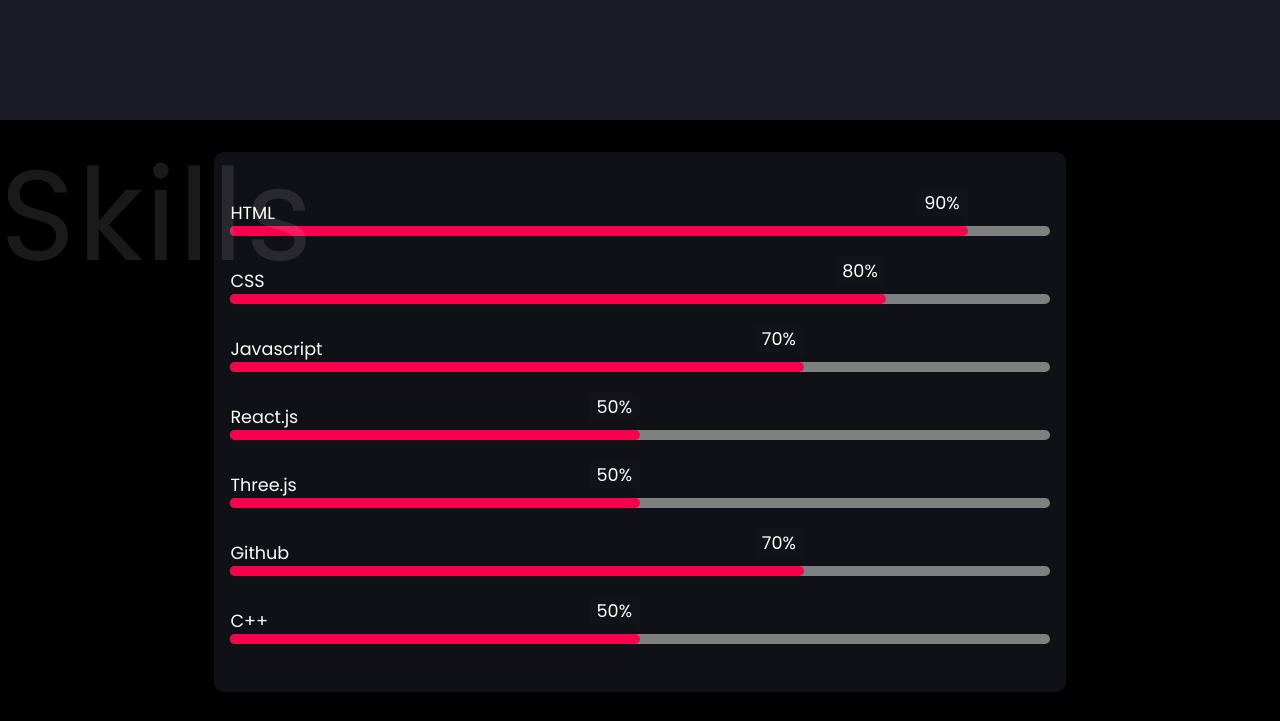
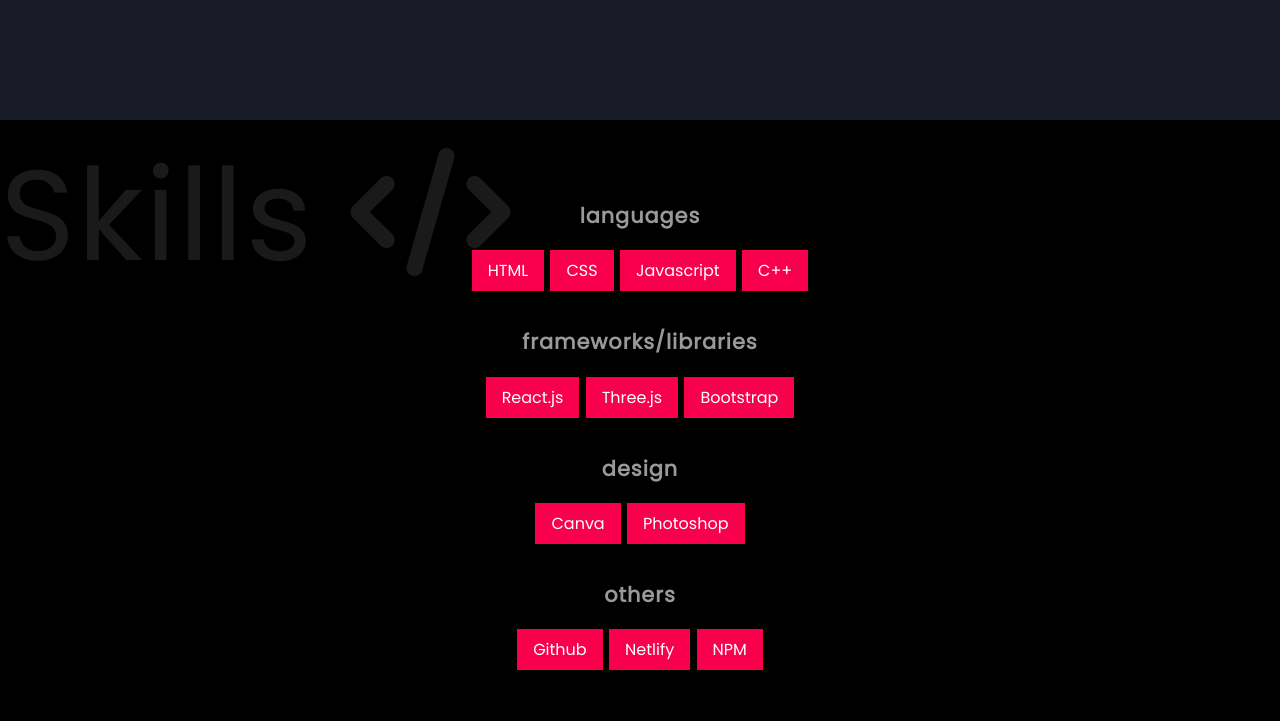
Before and after one commit to Kavya-25/portfolio, a plain HTML site: page index.html in a window 1280 px wide. Shown: the part 1520-2241 px from the top of the page. Drawn offline with nearby package versions, Linux system fonts and the light colour scheme.

Commit message:
skill section changed

```diff
--- a/index.html
+++ b/index.html
@@ -45,7 +45,8 @@
                Student & Web Developer
             </div>
            <div class="header-text">This website serves as my online resume and showcases my qualifications, experience, education, and projects. I am now learning React.js and eager to create a growing number of projects. </div>
-           <button><a href="#portfolio">See Portfolio&nbsp;&nbsp;<i class="fa-solid fa-arrow-right"></i></a></button>
+           <button><a href="#portfolio">See Portfolio&nbsp;&nbsp;<i class="fa-solid fa-arrow-right"></i></a></button><br>
+           <button class="cv"><a href="./docs/CV - KAVYA.pdf" download><i class="fa-solid fa-download"></i>&nbsp;&nbsp;Download CV</a></button>
            <div class="social-icons">
             <ul>
                 <a href="https://www.instagram.com/i_kavya_2501/" target="_blank"><li><i class="fa-brands fa-instagram" ></i></li></a>
@@ -72,56 +73,61 @@
               I'm a third-year student at National Institute of Technology in Hamirpur, Himachal Pradesh, where I'm pursuing a degree in mathematics and scientific computing engineering. My current GPA is 9.20. <br>
               I also serve as Team Pixonoids' coordinator and lead web developer. Team Pixonoids is the college's top club for web development and photography.
               I work as a front-end developer who prioritises producing clear and efficient code.<br>
-                <button><a href="./docs/CV - KAVYA.pdf" download><i class="fa-solid fa-download"></i>&nbsp;&nbsp;Download CV</a></button>
+                <!-- <button><a href="./docs/CV - KAVYA.pdf" download><i class="fa-solid fa-download"></i>&nbsp;&nbsp;Download CV</a></button> -->
             </div>
         </div>
         </div>
     </section>
     <section id="skills">
-      <p class="educationwatermark">Skills</p>
+      <p class="educationwatermark">Skills&nbsp;<i class="fa-solid fa-code"></i></p>
         <div class="heading">Skills</div>
         <div class="skills-container">
-            <div class="skills-bar" data-aos="fade-right">
-                <div class="bar">
-                    <div class="info">
-                        <span>HTML</span>
-                        <div class="progress-line html"><span></span></div>
+            <h3>Languages</h3>
+            <div class="skill-inner-container">
+       <div class="skillchip">
+        HTML
+       </div>
+       <div class="skillchip">
+        CSS
+       </div>
+       <div class="skillchip">
+        Javascript
+       </div>
+       <div class="skillchip">
+        C++
        </div>
       </div>
-                <div class="bar">
-                    <div class="info">
-                        <span>CSS</span>
-                        <div class="progress-line css"><span></span></div>
+            <h3>Frameworks/Libraries</h3>
+            <div class="skill-inner-container">
+       <div class="skillchip">
+        React.js
+       </div>
+       <div class="skillchip">
+       Three.js
+       </div>
+       <div class="skillchip">
+        Bootstrap
        </div>
       </div>
-                <div class="bar">
-                    <div class="info">
-                        <span>Javascript</span>
-                        <div class="progress-line js"><span></span></div>
+            <h3>Design</h3>
+            <div class="skill-inner-container">
+       <div class="skillchip">
+      Canva
+       </div>
+       <div class="skillchip">
+      Photoshop
        </div>
       </div>
-                <div class="bar">
-                    <div class="info">
-                        <span>React.js</span>
-                        <div class="progress-line react"><span></span></div>
+            <h3>Others</h3>
+            <div class="skill-inner-container">
+       <div class="skillchip">
+          Github
        </div>
+       <div class="skillchip">
+          Netlify
        </div>
-                <div class="bar">
-                    <div class="info">
-                        <span>Three.js</span>
-                        <div class="progress-line three"><span></span></div>
-                    </div>
-                </div>
-                <div class="bar">
-                    <div class="info">
-                        <span>Github</span>
-                        <div class="progress-line github"><span></span></div>
-                    </div>
-                </div>
-            <div class="bar">
-                <div class="info">
-                    <span>C++</span>
-                    <div class="progress-line cpp"><span></span></div>
+       <div class="skillchip">
+          NPM
        </div>
       </div>
         </div>
@@ -254,6 +260,7 @@
         </div>
         <button class="more"><a href="https://github.com/Kavya-25" target="_blank">View More </a></button>
     </section>
+
     <section id="contact">
         <div class="heading" data-aos="fade-down">Contact</div>
         <div class="contactTxt">Wish to collab? Or have any idea? Contact me here.</div>
@@ -271,7 +278,7 @@
                 <span>+1 23456 789</span>
             </div>
     </div>
-    <p>Made with 🧡 by Kavya</p>
+    <p>Made with ❤️ by Kavya</p>
     </section>
 
 
--- a/style.css
+++ b/style.css
@@ -1,4 +1,5 @@
 @import url("https://fonts.googleapis.com/css2?family=Poppins:wght@100;400&family=Roboto:wght@300;500&display=swap");
+
 * {
   margin: 0;
   padding: 0;
@@ -6,7 +7,8 @@
 body {
   background-color: #000;
   color: white;
-  font-family: "Poppins", sans-serif;
+  font-family: 'Poppins', sans-serif;
+
 }
 ::-webkit-scrollbar {
   width: 5px;
@@ -106,17 +108,11 @@
   background-size: contain;
 }
 #nav-desktop {
-  position: absolute;
   padding: 20px;
   display: flex;
   justify-content: space-between;
-  /* flex-wrap: wrap; */
   position: fixed;
-  height: 100%;
-  z-index: 99;
-  /* background: rgba( 62, 62, 95, 0.25 );
-backdrop-filter: blur( 4px );
--webkit-backdrop-filter: blur( 4px ); */
+  height: inherit;
   transform: rotate(90deg);
   right: 0%;
 }
@@ -134,6 +130,7 @@
 #nav-ul li {
   display: inline-block;
   margin: 5px 0;
+  z-index: 99;
 }
 #nav-ul li:hover {
   transform: scale(1.1);
@@ -145,6 +142,7 @@
   margin-right: 2rem;
   font-size: 1.3rem;
   padding-bottom: 10px;
+
 }
 #nav-ul li a:hover {
   border-bottom: 1px solid #f9004d;
@@ -201,6 +199,7 @@
   font-size: 1.3rem;
   border: 2px solid #f9004d;
   border-radius: 5px;
+  margin: 1rem 0;
 }
 .intro button:hover {
   transform: scale(1.1);
@@ -347,102 +346,45 @@
 }
 .skills-container {
   display: flex;
-  flex-direction: column;
-  justify-content: space-around;
+  flex-direction:column;
+  justify-content:space-around;
   align-items: center;
-  width: 80%;
+  flex-wrap: wrap;
+  padding: 2rem 0;
 }
-.skills-bar {
-  width: 80%;
-  padding: 1rem;
-  box-shadow: 5px 5px 10px rgba(0, 0, 0, 0.2);
-  background: rgba(66, 66, 94, 0.25);
-  backdrop-filter: blur(4px);
-  -webkit-backdrop-filter: blur(4px);
-  border-radius: 10px;
+#skills h3{
+  opacity: 0.6;
+  font-size: 1.3rem;
+  text-transform: lowercase;
+  letter-spacing: 1px;
+  margin-top: 1rem;
 }
-.bar {
-  margin: 2rem 0;
+.skill-inner-container{
+  display: flex;
+  flex-direction: row;
+  margin: 1rem 0.2rem;
 }
-.bar .info span {
-  font-size: 1.1rem;
+.skillchip{
+  display: -webkit-flex;
+    display: flex;
+    -webkit-flex-direction: column;
+    flex-direction: column;
+    -webkit-justify-content: center;
+    justify-content: center;
+    margin: 0.2em;
+    -webkit-align-items: center;
+    align-items: center;
+    position: relative;
+    cursor: pointer;
+    padding: 0.5em 1em;
+    font-size: 1rem;
+    color: #FFF;
+    background-color: #f9004d;
 }
-.progress-line {
-  position: relative;
-  height: 10px;
-  width: 100%;
-  background-color: gray;
-  border-radius: 10px;
+.skillchip:hover{
+  transform: scale(1.1);
+  transition: 0.2s;
 }
-.progress-line span {
-  height: 100%;
-  background-color: #f9004d;
-  position: absolute;
-  border-radius: 10px;
-}
-.progress-line span::before {
-  position: absolute;
-  content: "";
-  height: 0;
-  right: 0;
-  top: -10px;
-  width: 0;
-  border: 7px solid transparent;
-  border-bottom-width: 0;
-  border-right-width: 0;
-  border-top-color: #111319;
-}
-.progress-line span::after {
-  position: absolute;
-  right: 0;
-  top: -37px;
-  background-color: #111319;
-  padding: 1px 8px;
-  border-radius: 3px;
-}
-.progress-line.html span::after {
-  content: "90%";
-}
-.progress-line.css span::after {
-  content: "80%";
-}
-.progress-line.js span::after {
-  content: "70%";
-}
-.progress-line.react span::after {
-  content: "50%";
-}
-.progress-line.three span::after {
-  content: "50%";
-}
-.progress-line.github span::after {
-  content: "70%";
-}
-.progress-line.cpp span::after {
-  content: "50%";
-}
-.progress-line.html span {
-  width: 90%;
-}
-.progress-line.css span {
-  width: 80%;
-}
-.progress-line.js span {
-  width: 70%;
-}
-.progress-line.react span {
-  width: 50%;
-}
-.progress-line.three span {
-  width: 50%;
-}
-.progress-line.github span {
-  width: 70%;
-}
-.progress-line.cpp span {
-  width: 50%;
-}
-
 /* education section css*/
 .education-container {
   display: flex;
@@ -458,12 +400,12 @@
   text-align: center;
   padding: 2rem;
   height: 70%;
-  border-radius: 6px;
   display: flex;
   flex-direction: column;
   align-items: center;
   justify-content: flex-start;
-  background-color: #0c0c18;
+  background-color: #000;
+  box-shadow: -30px 30px 0 #f9004f;
 }
 .portfoliowatermark,
 .educationwatermark {
@@ -667,7 +609,7 @@
   line-height: 1.5;
   margin-bottom: 1.25rem;
 }
-.more {
+.more,.cv {
   background-color: transparent;
   border: 2px solid #f9004d;
   outline: none;
@@ -677,7 +619,7 @@
   border-radius: 5px;
   cursor: pointer;
 }
-.more a {
+.more a,.cv a {
   color: white;
   text-decoration: none;
 }
@@ -727,6 +669,11 @@
 }
 section:nth-child(odd) {
   background-color: #191c26;
+   z-index: -1;
+}
+
+.about-text button a{
+  z-index: 1000;
 }
 
 /* media queries */
@@ -803,10 +750,13 @@
   }
   .education-container {
     flex-direction: column;
+    height: fit-content;
+    padding: 2rem 0;
   }
   .left-edu,
   .right-edu {
     width: 80%;
+    margin-top: 2rem;
   }
 }
 @media screen and (max-width: 450px) {
@@ -828,9 +778,7 @@
   .skills-container {
     width: 100%;
   }
-  .skills-bar {
-    width: 90%;
-  }
+
   .intro button {
     padding: 1rem 2rem;
   }
```
Lines whose indentation alone changed are shown as unchanged.
